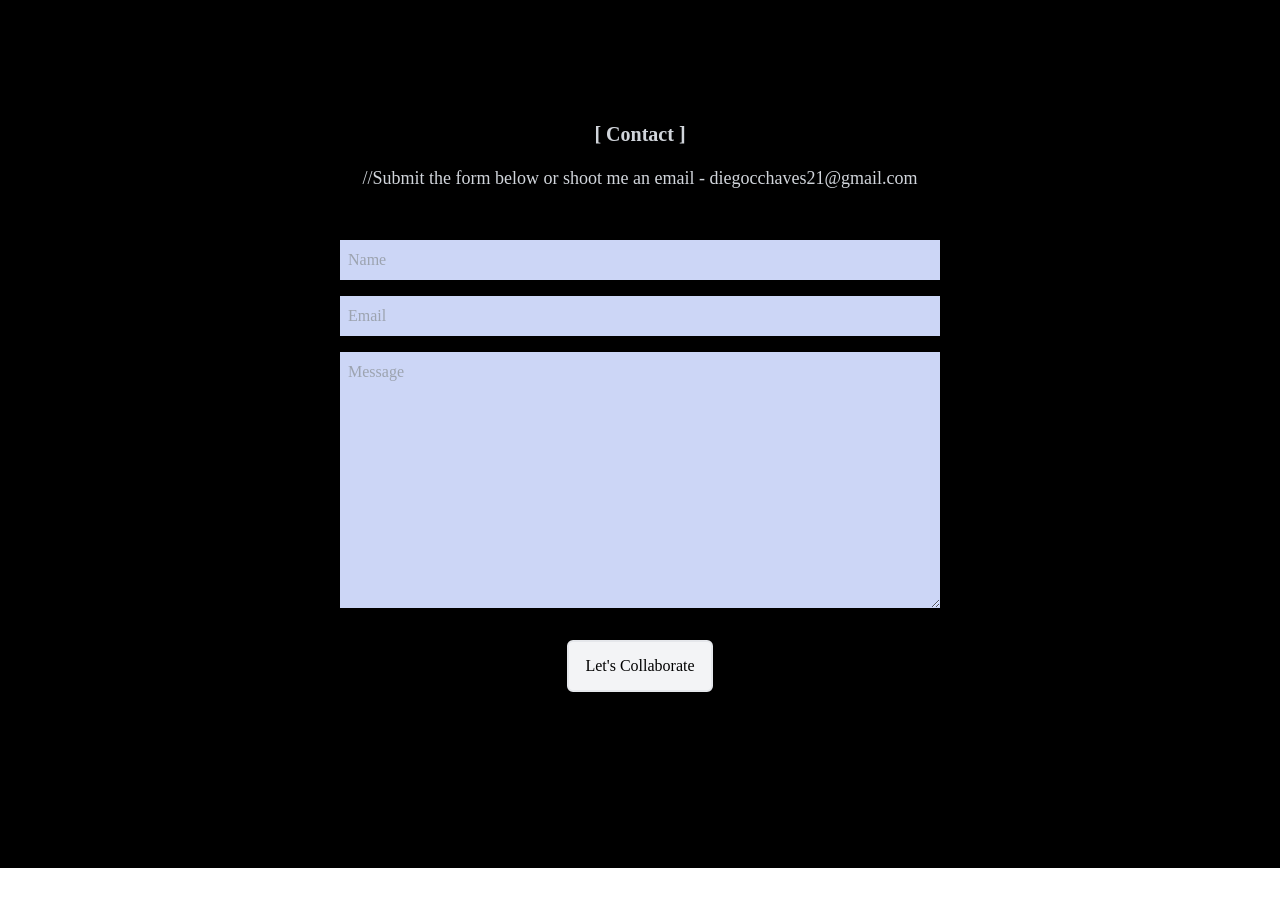
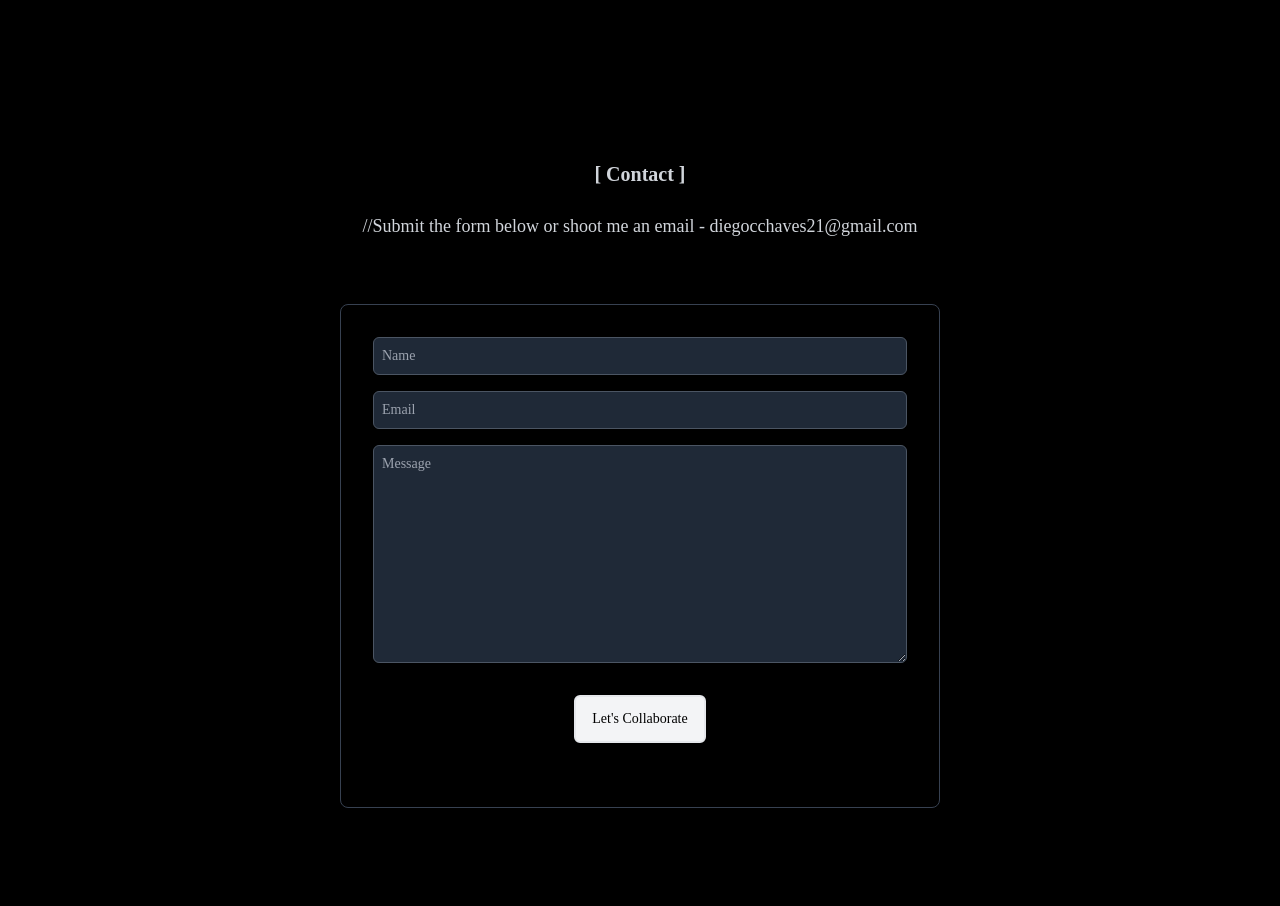
Before and after one commit to diegocchaves/dev-portfolio, a React (Create React App) app: page / in a window 1280 px wide. Shown: the part 4800-5706 px from the top of the page. Before the commit the page ends 5668 px from the top, so only its background shows below. Built offline with nearby package versions, Linux system fonts and the light colour scheme.

Commit message:
Refactor Contact component for improved layout and styling consistency

```diff
--- a/src/components/Contact.jsx
+++ b/src/components/Contact.jsx
@@ -17,20 +17,20 @@ const Contatc = () => {
   };
 
   return (
-    <div name='contact' className='flex items-center justify-center p-4 py-20 bg-black md:py-36' >
+    <div name='contact' className='flex flex-col items-center justify-center p-4 py-20 text-gray-300 bg-black md:py-36' >
+      <div className='flex flex-col text-center md:py-10 '>
+          <p className='inline text-lg font-bold md:text-xl'>[ Contact ]</p>
+          <p className='py-6 text-[15px] md:text-lg'>//Submit the form below or shoot me an email - diegocchaves21@gmail.com</p>
+      </div>
       <form method='POST'
        action="https://getform.io/f/f437e598-9e82-4608-8df9-dff71cc633c9"
-        className='flex flex-col max-w-[600px] w-full'
+        className='flex flex-col max-w-[600px] w-full border border-gray-700 p-4 md:p-8 rounded-lg text-sm  '
         onSubmit={handleSubmit}
         autoComplete='off'
         >
-        <div className='flex flex-col items-center mb-8'>
-          <p className='inline text-lg font-bold text-gray-300 md:text-xl'>[ Contact ]</p>
-          <p className='py-4 text-gray-300 text-[15px] md:text-lg text-center '>//Submit the form below or shoot me an email - diegocchaves21@gmail.com</p>
-        </div>
-        <input className='bg-[#ccd6f6] p-2' type="text" placeholder='Name' name='name' value={form.name} onChange={handleChange}  />
-        <input className='my-4 p-2 bg-[#ccd6f6]' type="email" placeholder='Email' name='email' value={form.email} onChange={handleChange} />
-        <textarea className='bg-[#ccd6f6] p-2' name='massage' rows='10' placeholder='Message' onChange={handleChange}></textarea>
+        <input className='p-2 bg-gray-800 border border-gray-600 rounded-md' type="text" placeholder='Name' name='name' value={form.name} onChange={handleChange}  />
+        <input className='p-2 my-4 bg-gray-800 border border-gray-600 rounded-md' type="email" placeholder='Email' name='email' value={form.email} onChange={handleChange} />
+        <textarea className='p-2 bg-gray-800 border border-gray-600 rounded-md' name='massage' rows='10' placeholder='Message' onChange={handleChange}></textarea>
         <button className='flex items-center px-4 py-3 mx-auto my-8 text-black bg-gray-100 border-2 rounded-md group hover:bg-gray-900 hover:border-gray-50 hover:text-white'>Let's Collaborate</button>
       </form>
     </div>
```
